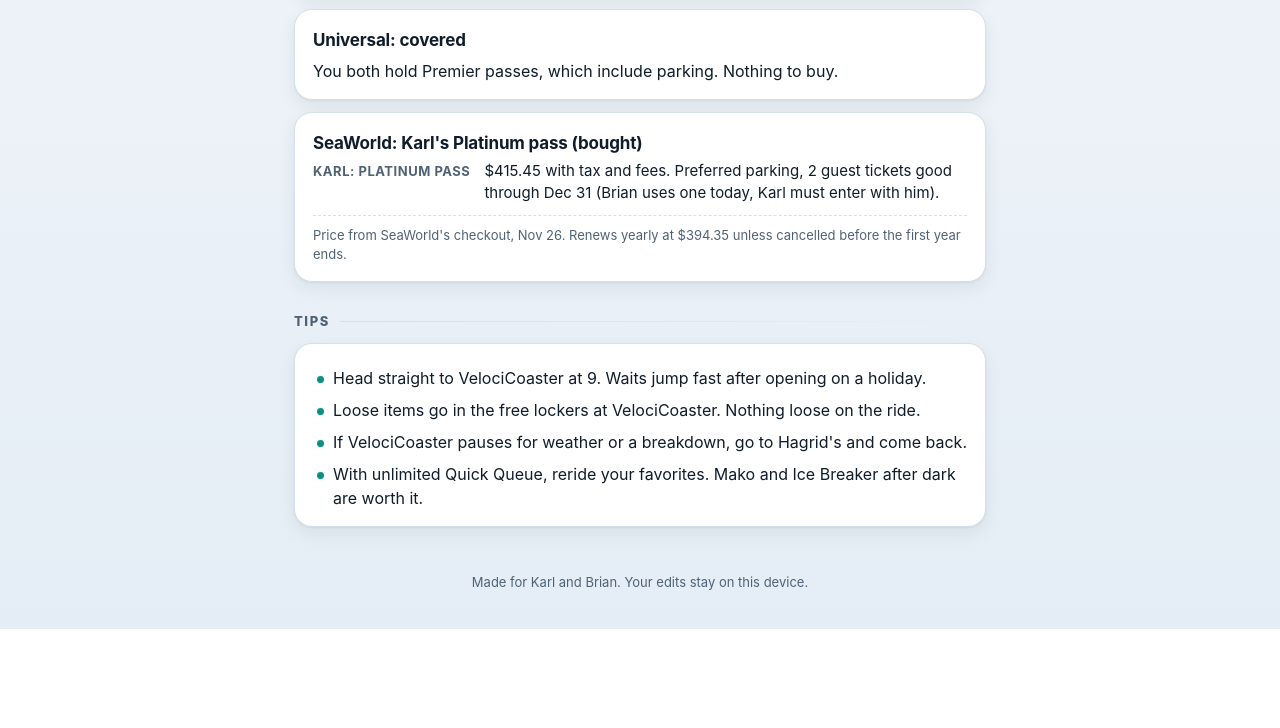
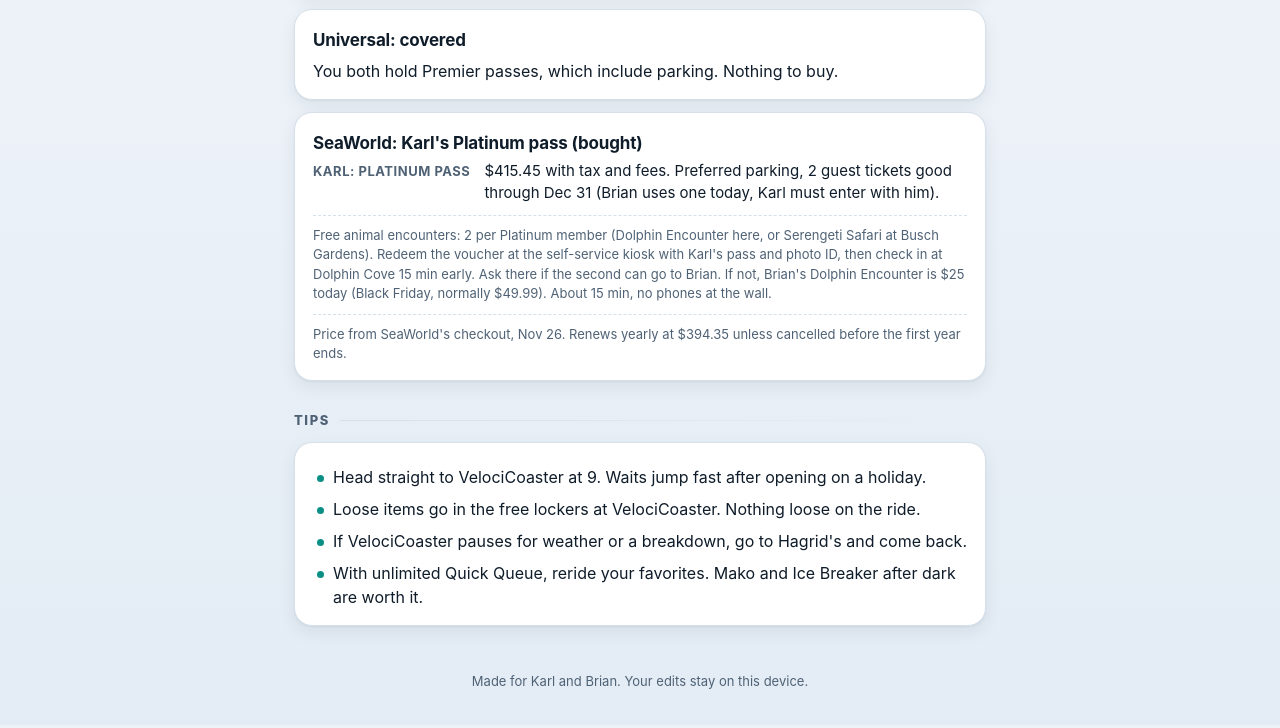
Before and after one commit to karlmarx/sites-93fyi, a plain HTML site: page sites/seaworld/public/index.html in a window 1280 px wide. Shown: the part 6475-7203 px from the top of the page. Before the commit the page ends 7104 px from the top, so only its background shows below. Drawn offline with Linux system fonts and the light colour scheme.

Commit message:
Add Platinum dolphin encounter notes
Co-Authored-By: Claude Opus 5.5 <noreply@anthropic.com>

```diff
--- a/sites/seaworld/public/index.html
+++ b/sites/seaworld/public/index.html
@@ -283,6 +283,7 @@ footer{max-width:720px;margin:0 auto;padding:8px 14px 36px;color:var(--muted);fo
     <div class="kv">
       <b>Karl: Platinum pass</b><span>$415.45 with tax and fees. Preferred parking, 2 guest tickets good through Dec 31 (Brian uses one today, Karl must enter with him).</span>
     </div>
+    <p class="note">Free animal encounters: 2 per Platinum member (Dolphin Encounter here, or Serengeti Safari at Busch Gardens). Redeem the voucher at the self-service kiosk with Karl's pass and photo ID, then check in at Dolphin Cove 15 min early. Ask there if the second can go to Brian. If not, Brian's Dolphin Encounter is $25 today (Black Friday, normally $49.99). About 15 min, no phones at the wall.</p>
     <p class="note">Price from SeaWorld's checkout, Nov 26. Renews yearly at $394.35 unless cancelled before the first year ends.</p>
   </div>
 </section>
```
